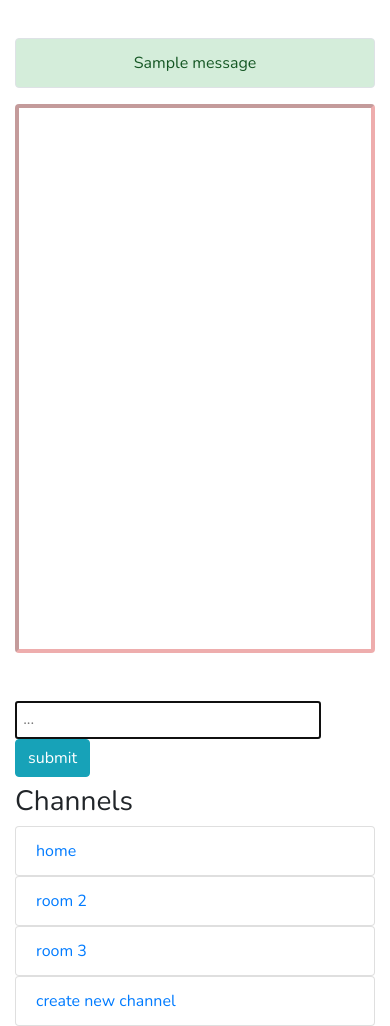
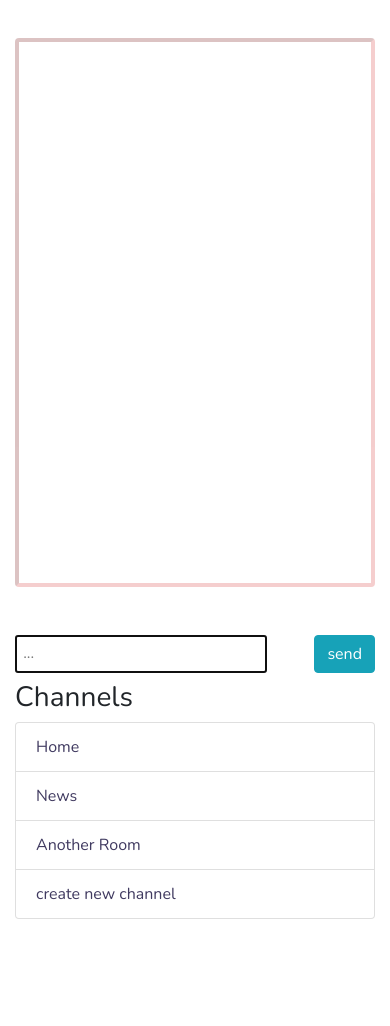
Before and after one commit to maryeleanor/flack, a Flask app: page / in a window 390 px wide. Shown: the part 62-1088 px from the top of the page. After the commit the page ends 981 px from the top, so only its background shows below. Run offline with Flask 2, Linux system fonts and the light colour scheme; the visitor is signed in with stand-in values (Sample User, id 1); one stand-in notice (Sample message) is shown; some libraries are stand-ins or nearby versions.

Commit message:
added rooms with socketio, need to finish flask server login details for the room selection

```diff
--- a/application.py
+++ b/application.py
@@ -1,8 +1,9 @@
 import os
 import functools
+from time import localtime, strftime
 from collections import deque
 from flask import Flask, render_template, url_for, jsonify, request, session, redirect, flash
-from flask_socketio import SocketIO, emit, disconnect, join_room, leave_room, close_room, rooms
+from flask_socketio import SocketIO, emit, disconnect, join_room, leave_room, close_room, rooms, send
 from flask_session import Session
 
 app = Flask(__name__)
@@ -12,6 +13,7 @@ Session(app)
 socketio = SocketIO(app, manage_session=False)
 
 home = deque(maxlen=100)
+rooms = ["home", "news", "another room"]
 
 @app.route("/", methods=["GET", "POST"])
 def index():
@@ -30,45 +32,65 @@ def index():
         session["username"] = username
 
         # redirect user back to home page
-        flash('You were successfully logged in.')
+        # flash('You were successfully logged in.')
         home_room = list(home)
-        return render_template("index.html", username = username, home_room = home_room)
+        room = 'home'
+        return render_template("index.html", username = username, rooms=rooms, room=room)
 
     # user reached route via GET (as by clicking a link or via redirect)
     else:
         username = None
         if 'username' in session:
             username = session["username"]
-
-        home_room = list(home)
-        return render_template("index.html", username = username, home_room = home_room)
+        room = 'home'
+        # home_room = list(home)
+        return render_template("index.html", username = username, room = room, rooms=rooms)
 
 
-@socketio.on("submit chat")
+@socketio.on('connect to room')
+def connection(data):
+    username = session["username"]
+    timestamp = strftime('%b %d, %I:%M %p', localtime())
+    msg = data["msg"]
+    room = 'home'
+    # msg = time_stamp + username + msg
+    print(msg)
+    send({'msg': msg, 'username': username, 'timestamp': timestamp, 'room': room}, room=room, broadcast=True)
+
+
+@socketio.on('send chat')
 def chat(data):
-    chat = data["message"]
     username = session["username"]
-    message = username + ": " + chat
+    chat = data["chat"]
+    room = data["room"]
+    timestamp = strftime('%b %d, %I:%M %p', localtime())
+    # message = username + ": " + chat
+    # msg = data['message']
+    # home.append(message)
+    # home_room = list(home)
+    send({'chat': chat, 'username': username, 'timestamp': timestamp, 'room': room}, room=room)
 
-    home.append(message)
-    home_room = list(home)
-
-    emit("chat added", {"chat": message, "home": home_room}, broadcast=True)
 
 @socketio.on('join')
-def on_join(data):
+def join(data):
     username = session['username']
     room = data['room']
-    join_room(room2)
-    send(username + ' has entered the room.', room=room)
+    timestamp = strftime('%b %d, %I:%M %p', localtime())
+    chat = " has entered "
+    join_room(room)
+    # send({'msg': msg, 'username': username, 'timestamp': timestamp, "room":room}, room=room)
+    send({'sysmsg': chat, 'username': username, 'timestamp': timestamp, 'room': room}, room=room)
 
 
 @socketio.on('leave')
-def on_leave(data):
+def leave(data):
     username = data['username']
     room = data['room']
+    timestamp = strftime('%b %d, %I:%M %p', localtime())
+    chat = " has left "
     leave_room(room)
-    send(username + ' has left the room.', room=room)
+    #send({'msg': msg, 'username': username, 'timestamp': timestamp, "room":room}, room=room)
+    send({'sysmsg': chat, 'username': username, 'timestamp': timestamp, 'room': room}, room=room)
 
 
 
--- a/static/index.js
+++ b/static/index.js
@@ -1,57 +1,103 @@
 
 document.addEventListener('DOMContentLoaded', () => {
 
-    var messageBody = document.querySelector('#home_room');
+    // let room = localStorage.getItem('room');
+    // let username = localStorage.getItem('username');
+    // console.log(username)
+    // console.log(room)
+
+    // scroll chatroom to bottom in case there's a lot of messages
+    var messageBody = document.querySelector('#chatroom');
     messageBody.scrollTop = messageBody.scrollHeight - messageBody.clientHeight;
+
+    // trigger chat button click with enter key
+    input = document.querySelector('#chat');
+    input.addEventListener("keyup", event => {
+        // Number 13 is the "Enter" key on the keyboard
+        if (event.keyCode === 13) {
+            document.querySelector('#send_chat').click();
+        };
+    });
+
 
     // Connect to websocket
     var socket = io.connect(location.protocol + '//' + document.domain + ':' + location.port);
-    socket.on('connect', () => {
 
-        input = document.querySelector('#chat');
-
-        input.addEventListener("keyup", function (event) {
-            // Number 13 is the "Enter" key on the keyboard
-            if (event.keyCode === 13) {
-                // Trigger the button element with a click
-                document.querySelector('#send_chat').click();
-            };
+        // on connect, send message to server
+        socket.on('connect', () => {
+            room = localStorage.getItem('room');
+            console.log(room);
+            socket.emit('connect to room', {'msg': ' has joined ', 'room': room}, room=room);
         });
 
+        // listen for connect message from server and append to chatroom
+        socket.on('message', data => {
+            console.log(data.room);
+            console.log(data.msg);
+            console.log(data.username)
+            // console.log(data.sysmsg);
+
+            var span_date = document.createElement('span');
+            span_date.classList.add("date");
+            var span_username = document.createElement('span');
+            span_username.classList.add("username");
+            var p = document.createElement('p');
+            var chat_space = ": ";
+            span_date.innerHTML = data.timestamp;
+            span_username.innerHTML = data.username;
+
+            if (data.msg) {
+                p.innerHTML = span_date.outerHTML  + span_username.outerHTML + data.msg + data.room;
+            }
+            else if (data.chat) {
+                p.innerHTML = span_date.outerHTML  + span_username.outerHTML + chat_space + data.chat;
+            }
+            else {
+                p.innerHTML = span_date.outerHTML  + span_username.outerHTML + data.sysmsg + data.room;;
+            }
+            messageBody.append(p);
+            messageBody.scrollTop = messageBody.scrollHeight;
+        });
+
+        // when chat send button clicked
         document.querySelector('#send_chat').onclick = () => {
             chat = document.querySelector('#chat').value;
+            room = localStorage.getItem('room');
             if (chat.length > 0) {
-                socket.emit('submit chat', {'message': chat});
-                document.querySelector('#chat').value = "";
+                socket.emit('send chat', {'chat': chat, 'room': room});
+                document.querySelector('#chat').value = " ";
                 return false;
             };
         };
 
-
-        socket.on('chat added', data => {
-            var p = document.createElement('p');
-            p.innerHTML = `${data.chat}`;
-            console.log(p);
-            document.querySelector('#home_room').append(p);
-            messageBody.scrollTop = messageBody.scrollHeight;
-            if (!localStorage.getItem('home')) {
-                localStorage.setItem('home', data.home);
-            };
+        // when room button clicked, get room name, leave old and join new
+        document.querySelectorAll('.select_room').forEach(li => {
+            li.onclick = () =>{
+                let newRoom = li.innerHTML;
+                if (newRoom == room) {
+                    msg = `You're already in ${room} room`;
+                    var p = document.createElement('p');
+                    p.innerHTML = msg;
+                    messageBody.append(p);
+                } else {
+                    socket.emit('leave', {'username': username, 'room': room});
+                    socket.emit('join', {'username': username, 'room': newRoom});
+                    localStorage.setItem('room', newRoom);
+                    room = newRoom;
+                }
+            }
         });
 
+        // // emit leave room to server
+        // function leaveRoom(room){
+        //     socket.emit('leave', {'username': username, 'room': room});
+        // };
 
-        document.querySelector('#room2').onclick = () => {
-        socket.emit('create', 'room2');
+        // // emit join room to server
+        // function joinRoom(newRoom){
+        //     socket.emit('join', {'username': username, 'room': newRoom});
+        //     localStorage.setItem('room', newRoom);
+        // };
 
-            // server side code
-            io.sockets.on('connection', function(socket) {
-            socket.on('create', function(room2) {
-                socket.join(room2);
-                    });
-            });
-
-        };
-
-    });
 
 });
--- a/static/styles.css
+++ b/static/styles.css
@@ -8,16 +8,6 @@ h1, h2 {
 
 main {
   margin-top: 100px;
-}
-
-#home_room {
-  border: 4px inset rgba(222, 93, 93, 0.5);
-  border-radius: 4px;
-  height: 65vh;
-  overflow: scroll;
-  vertical-align: bottom;
-  position: relative;
-  bottom: 0;
 }
 
 nav * {
@@ -58,13 +48,45 @@ nav a:hover::after {
   transform: translateY(0);
 }
 
-list-group a {
+#submit {
+  float: right;
+}
+
+option {
+  cursor: pointer;
+}
+
+#chatroom {
+  padding: 4px;
+  border: 4px inset rgba(222, 93, 93, 0.3);
+  border-radius: 4px;
+  height: 65vh;
+  overflow: scroll;
+  vertical-align: bottom;
+  position: relative;
+  bottom: 0;
+}
+
+.date {
+  font-size: 0.8em;
+  color: #403a60;
+  float: right;
+}
+
+.username {
+  text-decoration: underline;
+  font-weight: bold;
+  text-transform: capitalize;
+}
+
+.list-group li {
   color: #403a60;
   position: relative;
   text-decoration: none;
+  cursor: pointer;
 }
 
-list-group a::after {
+.list-group li::after {
   content: "";
   color: #403a60;
   border-bottom: 3px solid #403a60;
@@ -78,7 +100,7 @@ list-group a::after {
   width: 100%;
 }
 
-list-group a:hover::after {
+.list-group li:hover::after {
   color: #403a60;
   opacity: 1;
   transform: translateY(0);
@@ -197,11 +219,15 @@ header p {
 }
 
 .chatbox input {
-  width: 85%;
+  width: 80%;
   padding-top: 4px;
   padding-bottom: 6px;
   margin-right: 1vw;
   display: inline-block;
+}
+
+.chatbox button {
+  float: right;
 }
 
 ul {
@@ -248,6 +274,16 @@ section, article, aside, footer, header, nav {
 }
 
 @media only screen and (max-width: 575px) {
+  #home_room {
+    margin-top: 10px;
+    height: 50vh;
+  }
+
+  .chatbox input {
+    width: 70%;
+    display: inline;
+  }
+
   .logo-lg {
     max-height: 100px;
   }
--- a/static/styles.scss
+++ b/static/styles.scss
@@ -8,19 +8,6 @@ h1, h2 {
 
 main {
   margin-top: 100px;
-}
-
-#home_room{
-  border: 4px inset rgba(222, 93, 93, .5);
-  border-radius: 4px;
-  height: 65vh;
-  overflow: scroll;
-  vertical-align: bottom;
-  position: relative;
-  bottom: 0;
-}
-
-#home_room *{
 }
 
 nav * {
@@ -62,15 +49,48 @@ nav a:hover::after {
   transform: translateY(0);
 }
 
+#submit{
+  float: right;
+}
+
+option{
+  cursor: pointer;
+
+}
+
+#chatroom{
+  padding: 4px;
+  border: 4px inset rgba(222, 93, 93, .3);
+  border-radius: 4px;
+  height: 65vh;
+  overflow: scroll;
+  vertical-align: bottom;
+  position: relative;
+  bottom: 0;
+}
+
+.date {
+  font-size: .8em;
+  color: #403a60;
+  float: right;
+}
+
+.username {
+  text-decoration: underline;
+  font-weight: bold;
+  text-transform: capitalize;
+}
 
 
-list-group a {
+
+.list-group li {
   color: #403a60;
   position: relative;
   text-decoration: none;
+  cursor: pointer;
 }
 
-list-group a::after {
+.list-group li::after {
   content: "";
   color: #403a60;
   border-bottom: 3px solid #403a60;
@@ -84,7 +104,7 @@ list-group a::after {
   width: 100%;
 }
 
-list-group a:hover::after {
+.list-group li:hover::after {
   color: #403a60;
   opacity: 1;
   transform: translateY(0);
@@ -204,11 +224,15 @@ header p {
 
 
 .chatbox input{
-  width: 85%;
+  width: 80%;
   padding-top: 4px;
   padding-bottom: 6px;
   margin-right: 1vw;
   display: inline-block;
+}
+
+.chatbox button{
+  float: right;
 }
 
 ul{
@@ -257,6 +281,16 @@ section, article, aside, footer, header, nav {
 }
 
 @media only screen and (max-width: 575px) {
+  #home_room{
+    margin-top: 10px;
+    height: 50vh;
+  }
+  .chatbox input{
+    width: 70%;
+    display: inline;
+  }
+
+
   .logo-lg {
     max-height: 100px;
   }
--- a/templates/index.html
+++ b/templates/index.html
@@ -2,35 +2,55 @@
 
 {% block body %}
     <script>
-
-        if (!localStorage.getItem('home')) {
-                  localStorage.setItem('home', `{{ home_room }}` );
-        };
-
-        if (!localStorage.getItem('username')) {
-            localStorage.setItem('username', `{{ username }}` );
-        };
-
+        var room = `{{ room }}`;
+        var username = `{{ username|e }}`;
+        localStorage.setItem('room', room);
+        localStorage.setItem('username', username);
     </script>
+    <main role="main" class="container">
+        <div class="row">
+        <div class="col-md-9">
 
             {% if not username %}
                 <h2 class="m-2"> Welcome to Flack</h2>
                 <h6 class="m-2"><i> a chat app like slack built with flask </i></h6>
                 <div class="m-5"> </div>
-
-         <h5 class="m-2"> Enter a username to get started: </h5>
+                <div class="login">
+                    <h5 class="m-2"> Enter a username and select a room to get started: </h5>
 
                         <form action="/" method="post" class="m-2">
                             <div class="form-group">
                                 <input id="username" autocomplete="off" autofocus class="form-control" name="username" placeholder="Username" type="text">
                             </div>
-
+                            <div class="dropdown">
+                                <button class="btn dropdown-toggle" type="button" id="dropdown" data-toggle="dropdown" aria-haspopup="true" aria-expanded="false">
+                                    Select a channel
+                                </button>
+                                <div class="dropdown-menu" aria-labelledby="dropdown">
+                                {% for room in rooms %}
+                                    <button class="dropdown-item" type="button" vallue="{{ room }}">{{ room }}</button>
+                                {% endfor %}
+                                </div>
+                            </div>
+                        </div>
+                        <div class="m-5"> </div>
+                        <div class="m-5"> </div>
                         <button id="submit" class="btn btn-info" type="submit" disabled >Register</button>
                         </form>
+                </div>
 
                 <div class="m-5"> </div>
 
                 <script>
+
+                document.querySelectorAll('.dropdown-item').forEach(button => {
+                    button.onclick = () => {
+                        document.querySelector('#dropdown').innerHTML = button.innerHTML;
+                        button.classList.add('active');
+                    };
+                });
+
+
                 document.querySelector('#username').onkeyup = function () {
                         if (document.querySelector('#username').value === '') {
                             document.querySelector('#submit').disabled = true;
@@ -39,31 +59,41 @@
                             document.querySelector('#submit').disabled = false;
                         }
                     }
+
                 </script>
             {% endif %}
 
-    <div id="home_room">
-        {% if home_room %}
-        {% for message in home_room %}
-        <p> {{ message }}  </p>
-        {% endfor %}
-        {% endif %}
+            {% if username %}
+
+
+            <div id="chatroom">
 
             </div>
 
             <div class="m-5"> </div>
 
-
-    {% if username %}
-
-    <div class="m-5"> </div>
-
             <div id="form" class="chatbox">
                     <input autocomplete="off" autofocus id="chat" class=" " placeholder=" ..." type="text">
-            <button class="btn btn-info" id="send_chat">submit</button>
+                    <button class="btn btn-info" id="send_chat">send</button>
             </div>
 
             <div class="m-2"> </div>
+
+
+        </div>
+        <div class="col-md-3">
+            <div class="content-section">
+                <h3>Channels</h3>
+                    <ul class="list-group">
+                        {% for room in rooms %}
+                            <li class="list-group-item select_room"> {{ room|title }}</li>
+                        {% endfor %}
+                        <li class="list-group-item select_room">create new channel </li>
+                    </ul>
+            </div>
+         </div>
+        </div>
+    </main>
     {% endif %}
 
 {% endblock %}
--- a/templates/layout.html
+++ b/templates/layout.html
@@ -8,6 +8,7 @@
 
     <meta content="width=device-width, initial-scale=1" name="viewport" />
 
+    <!-- socketio js file -->
     <script type="text/javascript" src="//cdnjs.cloudflare.com/ajax/libs/socket.io/1.3.6/socket.io.min.js"></script>
     <script src="{{ url_for('static', filename='index.js') }}"></script>
 
@@ -41,36 +42,20 @@
             </nav>
         </nav>
 
-
-        <main role="main" class="container">
-            <div class="row">
-                <div class="col-md-9">
-                    {% with messages = get_flashed_messages(with_categories=true) %}
-                    {% if messages %}
-                    {% for category, message in messages %}
-                    <div class="alert alert-{{ category }} border text-center " role="alert">
-                        {{ message }}
-                    </div>
-                    {% endfor %}
-                    {% endif %}
-                    {% endwith %}
-
          {% block body  %}
 
         {% endblock %}
-                </div>
-                <div class="col-md-3">
-                    <div class="content-section">
-                        <h3>Channels</h3>
-                            <ul class="list-group">
-                                <a href="/" id="home"> <li class="list-group-item">home</li> </a>
-                                <a href="/" id="room2"> <li class="list-group-item">room 2</li> </a>
-                                <a href="/" id="room3"> <li class="list-group-item">room 3</li> </a>
-                                <a href="/" id="new_room"> <li class="list-group-item">create new channel</li> </a>
-                            </ul>
-                    </div>
-                </div>
-            </div>
-        </main>
+        <!-- Optional JavaScript -->
+    <!-- jQuery first, then Popper.js, then Bootstrap JS -->
+    <script src="https://code.jquery.com/jquery-3.2.1.slim.min.js"
+        integrity="sha384-KJ3o2DKtIkvYIK3UENzmM7KCkRr/rE9/Qpg6aAZGJwFDMVNA/GpGFF93hXpG5KkN"
+        crossorigin="anonymous"></script>
+    <script src="https://cdnjs.cloudflare.com/ajax/libs/popper.js/1.12.9/umd/popper.min.js"
+        integrity="sha384-ApNbgh9B+Y1QKtv3Rn7W3mgPxhU9K/ScQsAP7hUibX39j7fakFPskvXusvfa0b4Q"
+        crossorigin="anonymous"></script>
+    <script src="https://maxcdn.bootstrapcdn.com/bootstrap/4.0.0/js/bootstrap.min.js"
+        integrity="sha384-JZR6Spejh4U02d8jOt6vLEHfe/JQGiRRSQQxSfFWpi1MquVdAyjUar5+76PVCmYl"
+        crossorigin="anonymous"></script>
+</body>
 
-</body>
+</html>
```
Also changed, not shown: 2 other files. Lines whose indentation alone changed are shown as unchanged.
